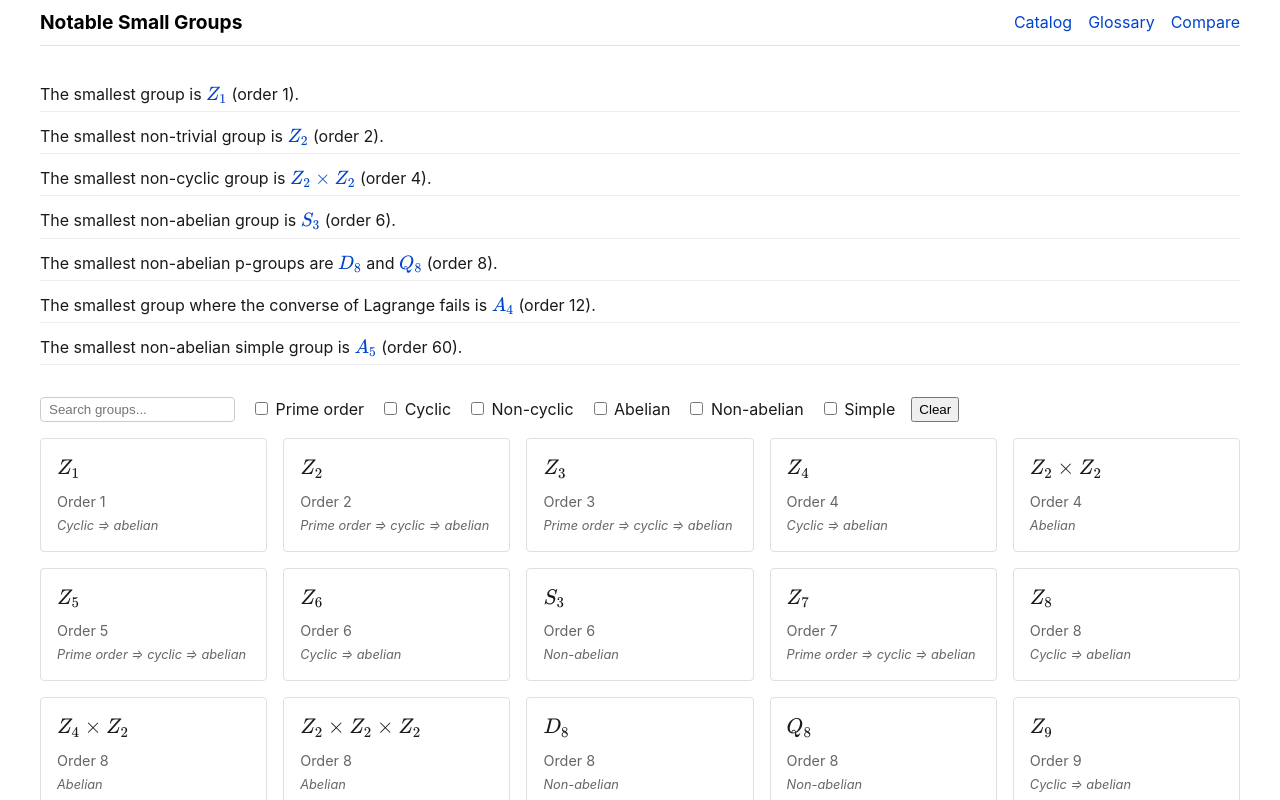
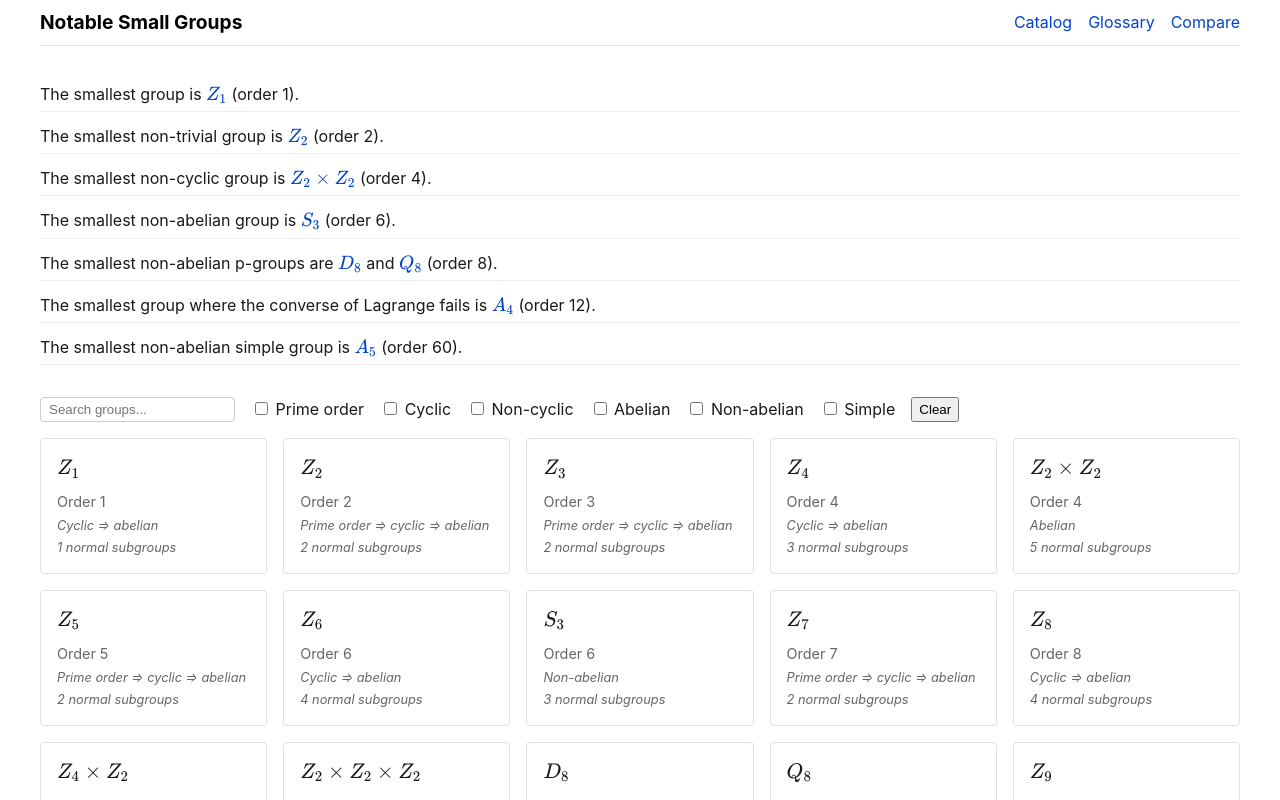
Before and after one commit to sqrt-of-2/finite-group-theory, a React (Vite) app: page / in a window 1280 px wide. Shown: the top 800 px of the page. Built offline with nearby package versions, Linux system fonts and the light colour scheme.

Commit message:
Fix missing normal subgroup count display

```diff
--- a/src/pages/Landing.tsx
+++ b/src/pages/Landing.tsx
@@ -23,7 +23,7 @@ export const Landing: React.FC = () => {
                 id: group.id,
                 name: group.displayName,
                 props: group.getProperties(),
-                // could add more search terms
+                normalCount: group.getSubgroups().filter(s => s.isNormal).length
             };
         }).filter(Boolean) as any[]; // TODO: proper type
     }, []);
@@ -138,6 +138,9 @@ export const Landing: React.FC = () => {
                                         return "Non-abelian";
                                     })()}
                                 </div>
+                                <div style={{ fontSize: '0.8rem', fontStyle: 'italic', marginTop: '0.2rem' }}>
+                                    {g.normalCount} normal subgroups
+                                </div>
                                 {g.props.isSimple && !(primes.includes(g.props.order)) && (
                                     <div style={{ color: 'green', marginTop: '0.2rem' }}>Simple</div>
                                 )}
```
